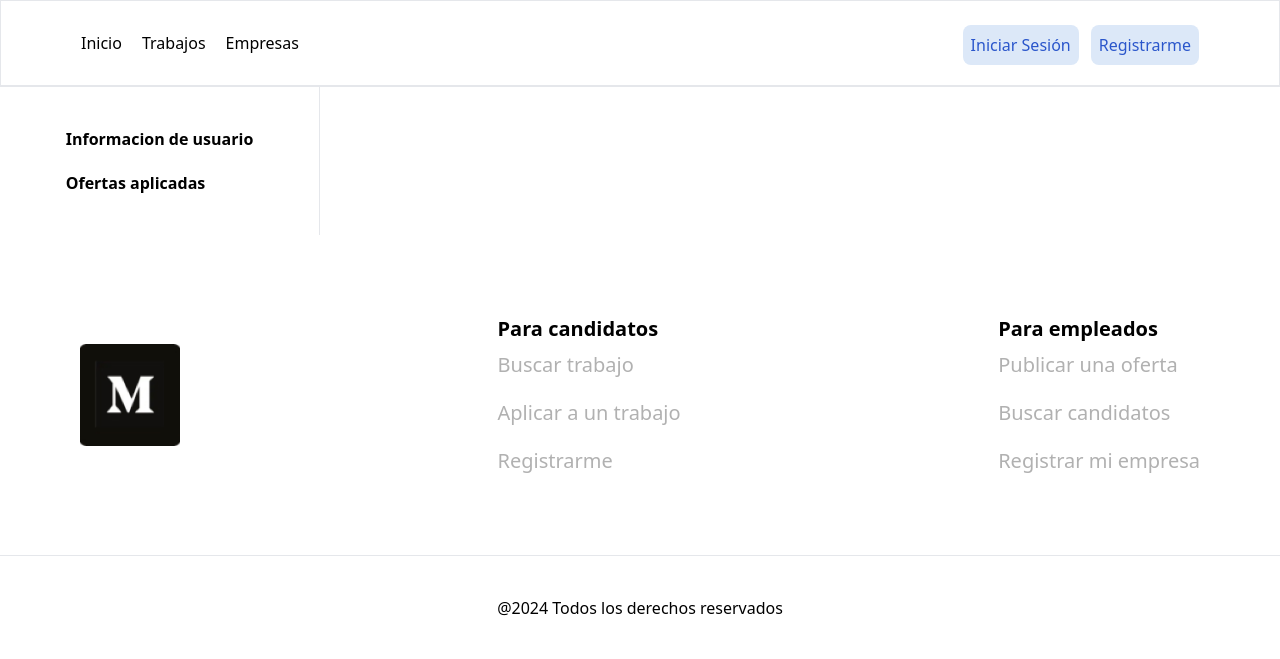
After one commit to Art3611/Bolsa-de-trabajo, a PHP site: the page made by bolsa-trabajo/views/perfilUsuario/ofertasAplicadas.php in a window 1280 px wide. The commit adds this page. Shown: the top 659 px of the page. Run offline with PHP 8.4, Linux system fonts and the light colour scheme; the template is opened without the code that fills it, so the values that code supplies are empty; some libraries are stand-ins or nearby versions.

Commit message:
agrego vistas de usuario

```diff
--- /dev/null
+++ b/bolsa-trabajo/views/partials/sideBarUsuario.php
@@ -0,0 +1,6 @@
+<aside class='border-r md:w-80 flex flex-col justify-start items-center'>
+    <div class='flex flex-col gap-y-5 p-10'>
+        <a href='<?= constant('URL')?>perfilUsuario/' class='font-bold'>Informacion de usuario</a>
+        <a href='<?= constant('URL')?>perfilUsuario/ofertasAplicadas' class='font-bold'>Ofertas aplicadas</a>
+    </div>
+</aside>
--- /dev/null
+++ b/bolsa-trabajo/views/perfilUsuario/ofertasAplicadas.php
@@ -0,0 +1,9 @@
+<?php require 'views/partials/header.php'; ?>
+
+<main class="flex">
+
+<?php require 'views/partials/sideBarUsuario.php';?>
+
+</main>
+
+<?php require 'views/partials/footer.php'?>
```
Also changed, not shown: bolsa-trabajo/controllers/perfilUsuario.php (+7 -0 lines), bolsa-trabajo/views/perfilUsuario/index.php (+29 -7 lines).
